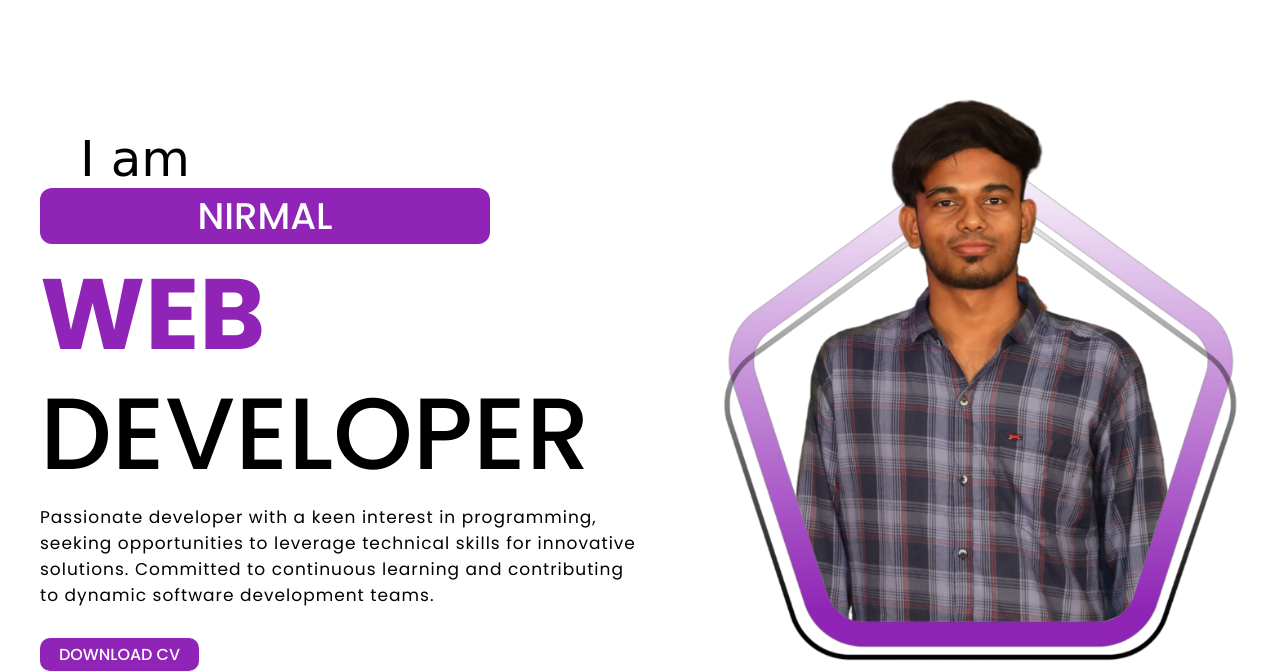
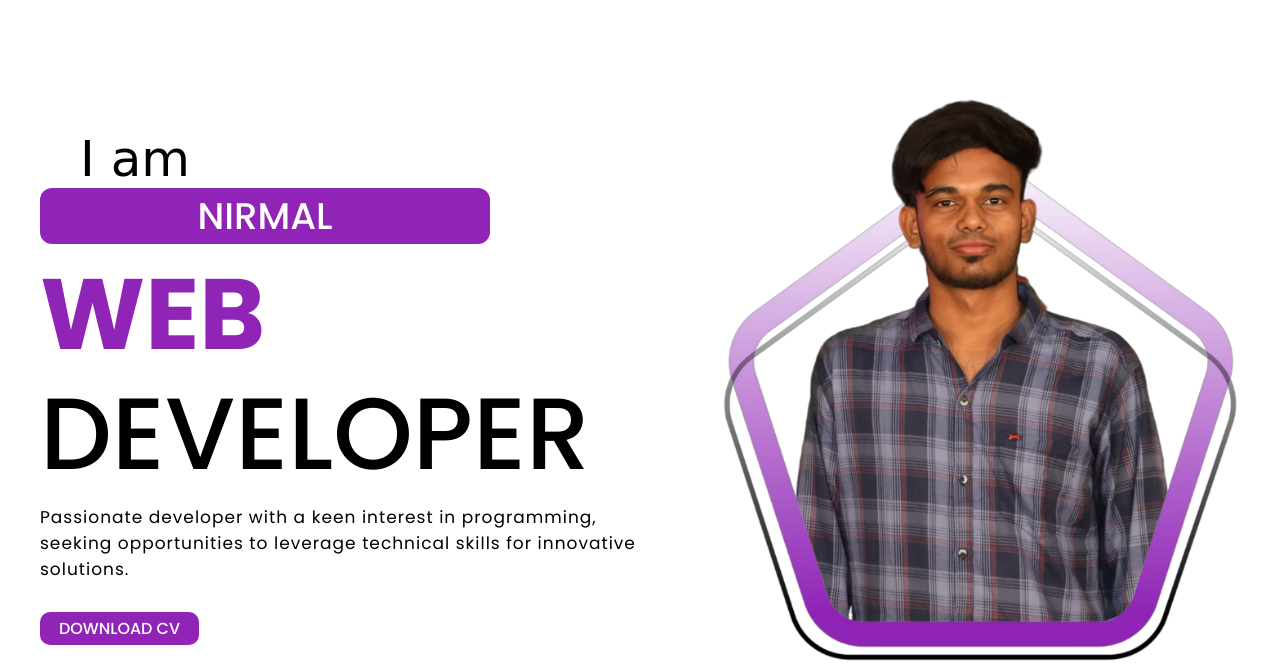
Before and after one commit to Nirmal-03/Nirmal-PortFolio, a plain HTML site: page index.html in a window 1280 px wide. Shown: the part 155-827 px from the top of the page. Drawn offline with nearby package versions, Linux system fonts and the light colour scheme; animation ran at ten frames a second; a web font is replaced by a local one.

Commit message:
Update index.html

```diff
--- a/index.html
+++ b/index.html
@@ -41,7 +41,7 @@
             <p class="r2" data-aos="fade-right" data-aos-duration="3000">NIRMAL</p>
             <p class="r3" data-aos="fade-right" data-aos-duration="3000">WEB</p>
             <p class="r4" data-aos="fade-right" data-aos-duration="3000">DEVELOPER</p>
-            <p class="r5" data-aos="fade-right" data-aos-duration="3000">Passionate developer with a keen interest in programming, seeking opportunities to leverage technical skills for innovative solutions. Committed to continuous learning and contributing to dynamic software development teams.</p>
+            <p class="r5" data-aos="fade-right" data-aos-duration="3000">Passionate developer with a keen interest in programming, seeking opportunities to leverage technical skills for innovative solutions.</p>
             <div class="resume-btn" data-aos="fade-right" data-aos-duration="3000">
                 <p><a href="./images/Nirmal Resume.pdf" download>DOWNLOAD CV</a></p>
             </div>
```
